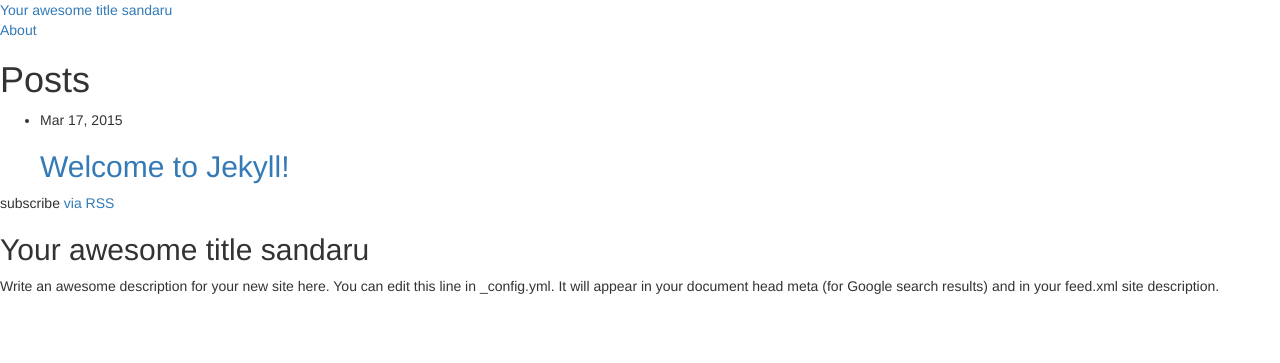
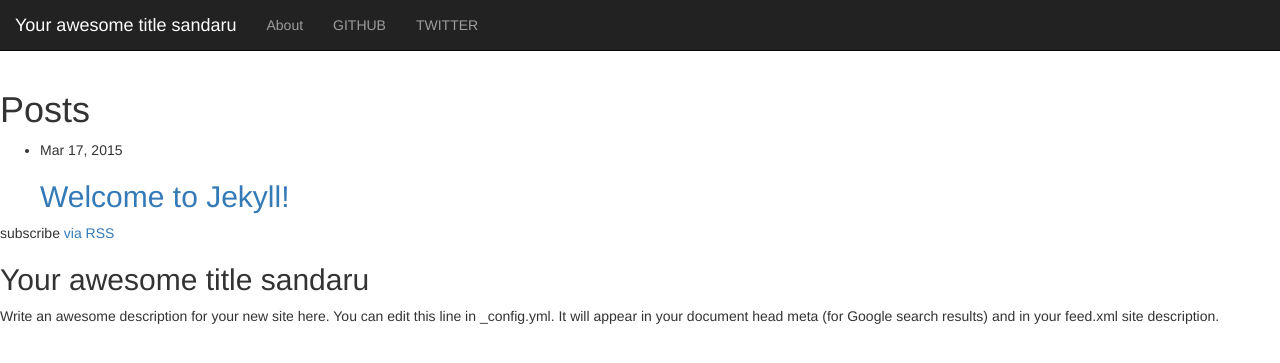
Before and after one commit to ndejay/ndejay.github.io, a Jekyll site: the page built from index.html, in a window 1280 px wide. Shown: the top 363 px of the page. Built offline with Jekyll 4.4.1, drawn with Linux system fonts in a browser that asks for light colours.

Commit message:
Add fixed navbar

```diff
--- a/_includes/header.html
+++ b/_includes/header.html
@@ -1,12 +1,28 @@
-<header>
-<div>
-  <a href="{{ site.baseurl }}/">{{ site.title }}</a>
-  <div>
-    {% for page in site.pages %}
-      {% if page.title %}
-        <a href="{{ page.url | prepend: site.baseurl }}">{{ page.title }}</a>
-      {% endif %}
-    {% endfor %}
-  </div>
-</div>
-</header>
+<nav class="navbar navbar-default navbar-fixed-top navbar-inverse">
+  <div class="container-fluid">
+    <!-- Brand and toggle get grouped for better mobile display -->
+    <div class="navbar-header">
+      <button type="button" class="navbar-toggle collapsed" data-toggle="collapse" data-target="#bs-example-navbar-collapse-1">
+        <span class="sr-only">Toggle navigation</span>
+        <span class="icon-bar"></span>
+        <span class="icon-bar"></span>
+        <span class="icon-bar"></span>
+      </button>
+      <a class="navbar-brand" href="{{ site.baseurl }}">{{ site.title }}</a>
+    </div>
+
+    <!-- Collect the nav links, forms, and other content for toggling -->
+
+    <div class="collapse navbar-collapse" id="bs-example-navbar-collapse-1">
+      <ul class="nav navbar-nav navbar-middle">
+        {% for page in site.pages %}
+          {% if page.title %}
+            <li><a href="{{ page.url | prepend: site.baseurl }}">{{ page.title }}</a></li>
+          {% endif %}
+        {% endfor %}
+        <li><a href="#">GITHUB</a></li>
+        <li><a href="#">TWITTER</a></li>
+      </ul>
+    </div><!-- /.navbar-collapse -->
+  </div><!-- /.container-fluid -->
+</nav>
--- a/css/main.scss
+++ b/css/main.scss
@@ -4,3 +4,5 @@
 @charset "utf-8";
 
 @import "_bootstrap";
+
+body { padding-top: 70px; }
```
Also changed, not shown: _layouts/page.html (+9 -9 lines).
